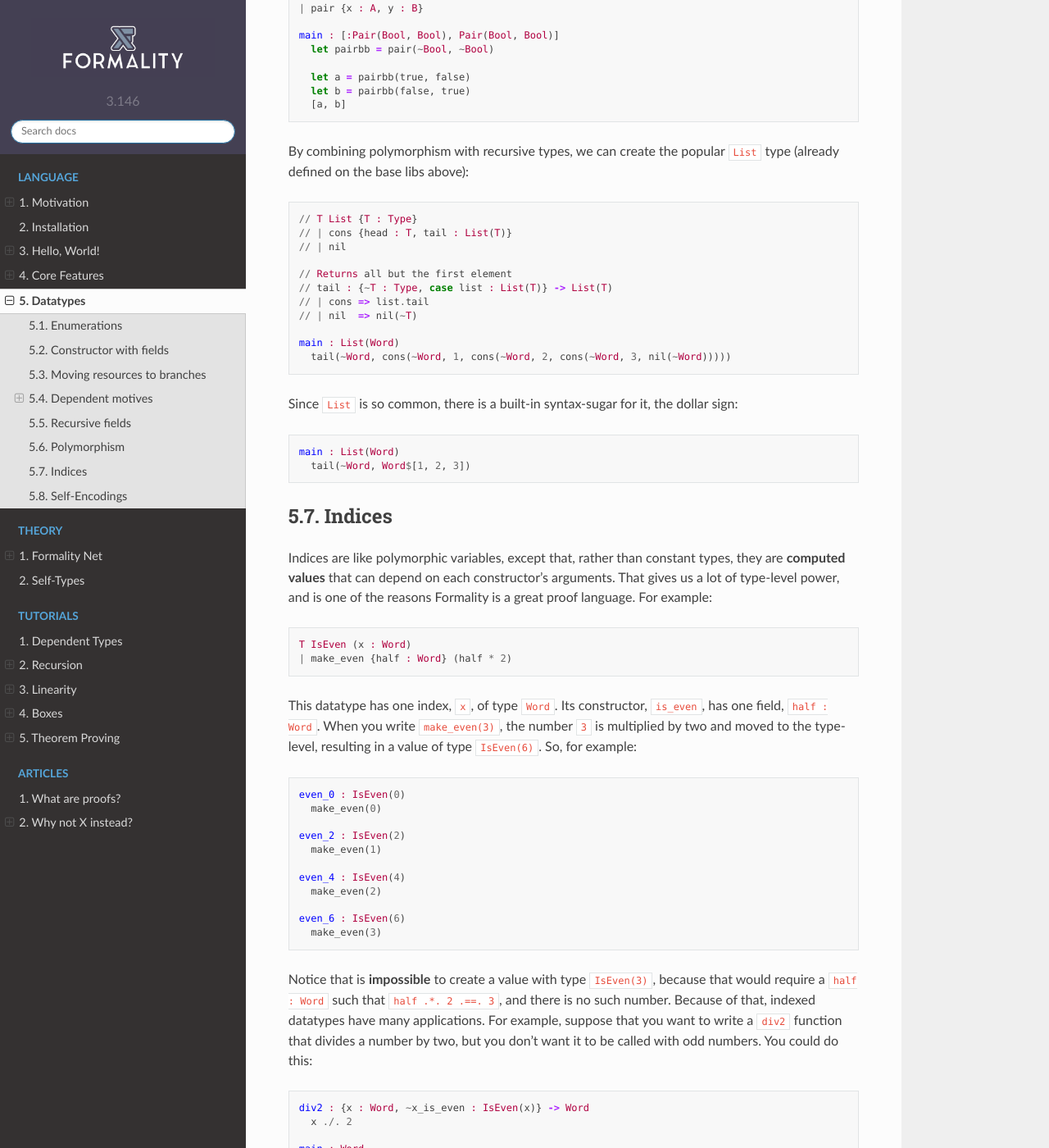
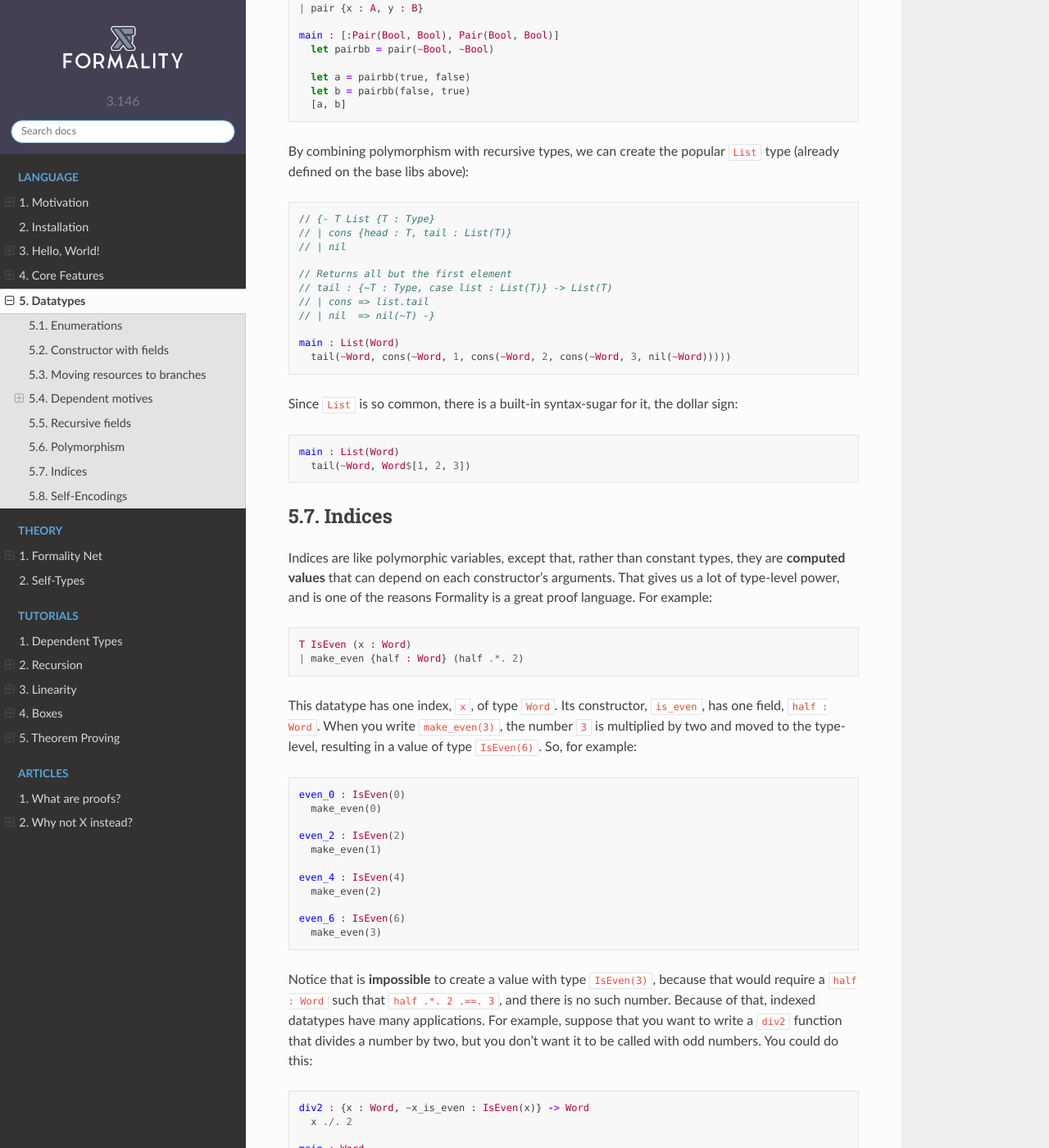
Before and after one commit to Soonad/docs.formality-lang.org, a Sphinx documentation site: the page built from docs/source/language/5.Datatypes.md, in a window 1280 px wide and 1400 px high, scrolled down 7543 px. Shown: the whole window at 82% size. Built offline with Sphinx 7.4.7 and the Read the Docs theme 2.0.0, drawn with Linux system fonts in a browser that asks for light colours; pages that are not in the unit, such as notebooks, are missing from menus; some of the changed text lies outside the part shown.

````diff
--- a/docs/source/language/5.Datatypes.md
+++ b/docs/source/language/5.Datatypes.md
@@ -349,14 +349,14 @@ main : [:Pair(Bool, Bool), Pair(Bool, Bool)]
 By combining polymorphism with recursive types, we can create the popular `List` type (already defined on the base libs above):
 
 ```haskell
-// T List {T : Type}
+// {- T List {T : Type}
 // | cons {head : T, tail : List(T)}
 // | nil
 
 // Returns all but the first element
 // tail : {~T : Type, case list : List(T)} -> List(T)
 // | cons => list.tail
-// | nil  => nil(~T)
+// | nil  => nil(~T) -}
 
 main : List(Word)
   tail(~Word, cons(~Word, 1, cons(~Word, 2, cons(~Word, 3, nil(~Word)))))
@@ -375,7 +375,7 @@ Indices are like polymorphic variables, except that, rather than constant types,
 
 ```haskell
 T IsEven (x : Word)
-| make_even {half : Word} (half * 2)
+| make_even {half : Word} (half .*. 2)
 ```
 
 This datatype has one index, `x`, of type `Word`. Its constructor, `is_even`, has one field, `half : Word`. When you write `make_even(3)`, the number `3` is multiplied by two and moved to the type-level, resulting in a value of type `IsEven(6)`. So, for example:
@@ -408,7 +408,7 @@ Here, the second argument "proves" that the first is even, making it impossible
 
 ```haskell
 T Consecutive (a : Word, b : Word, c : Word)
-| consecutive {init : Word} (init, init + 1, init + 2)
+| consecutive {init : Word} (init, init .+. 1, init .+. 2)
 ```
 
 So, for example, `Consecutive(a, b, c)` means `a`, `b`, `c` are 3 consecutive numbers such as `7, 8, 9`. You could also write a type for sorted lists:
@@ -422,7 +422,7 @@ T SortedList {A : Type} (xs : List(Word))
   head : Word,
   tail : List(Word),
   prof : SortedList(Word, cons(~Word, head, tail))
-} (cons(~Word, head + add, cons(~Word, head, tail)))
+} (cons(~Word, head .+. add, cons(~Word, head, tail)))
 | snil
    (nil(~Word))
 ```
````
Also changed, not shown: other parts of docs/source/language/5.Datatypes.md (+1 -1 lines).
